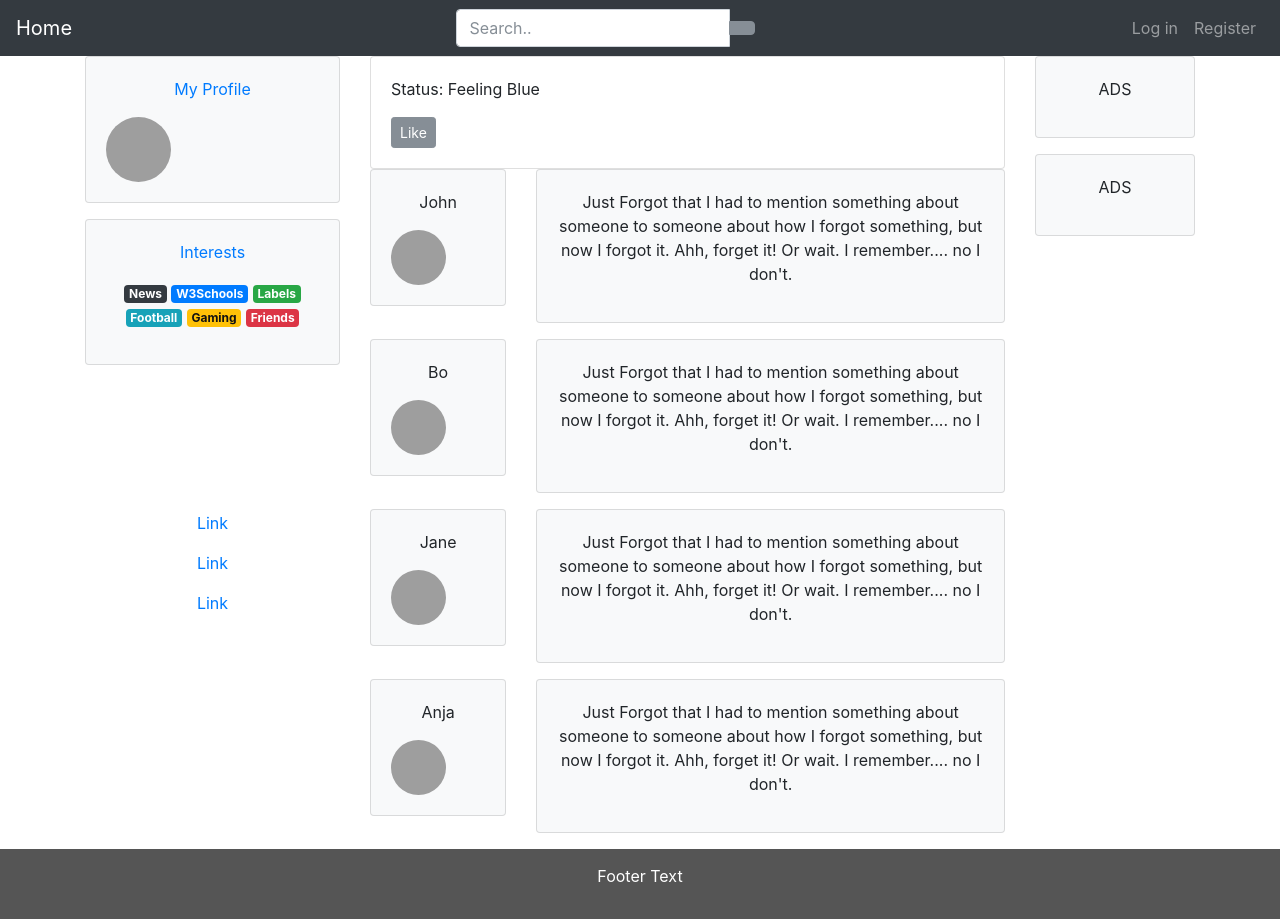
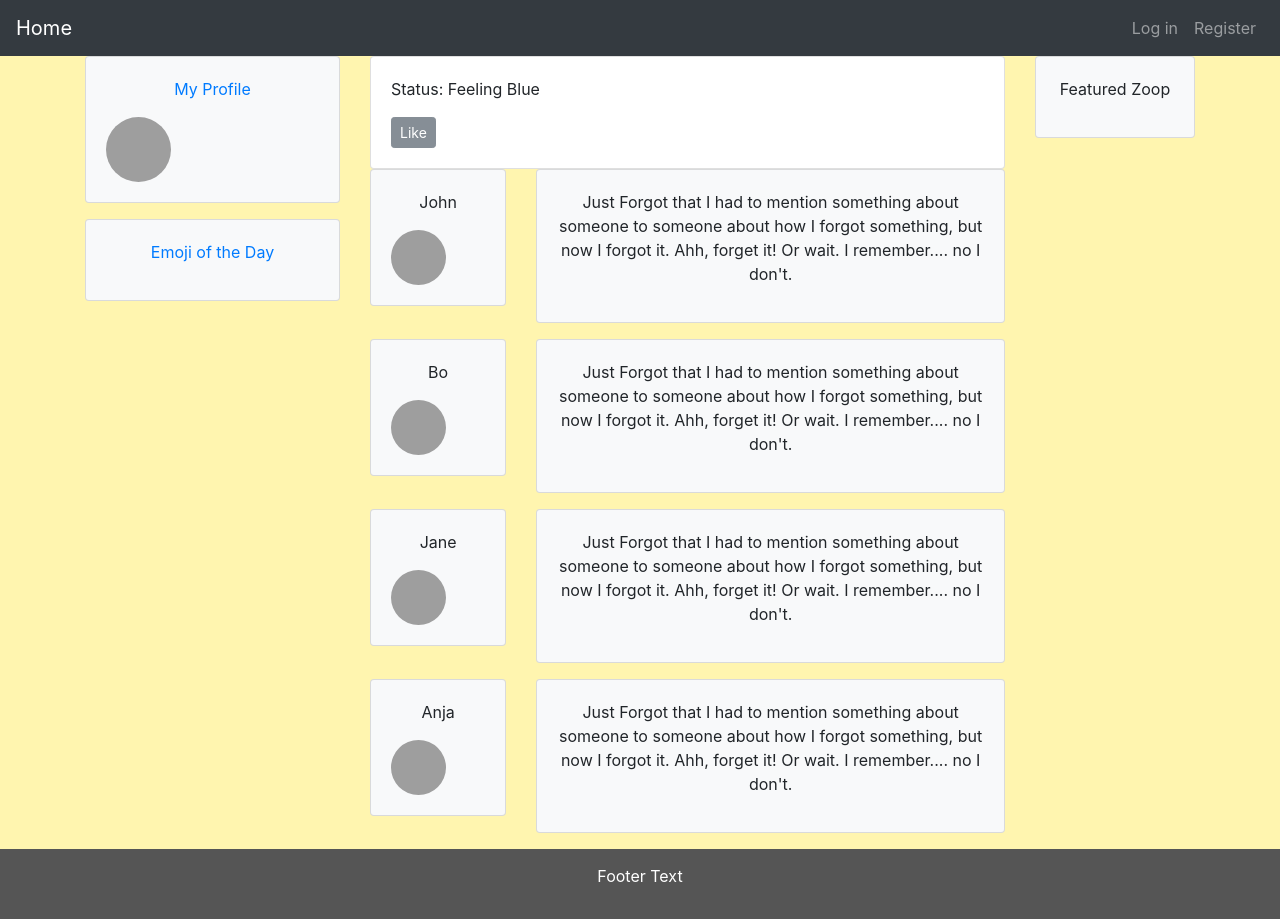
Before and after one commit to ameyarao98/ProjectZoop, a Django app: page / in a window 1280 px wide. Run offline with Django 3.2, Linux system fonts and the light colour scheme; some libraries are stand-ins or nearby versions; grey boxes are pictures that could not be loaded.

Commit message:
Modified index.html

```diff
--- a/zooop/projectzoop/zoop/templates/zoop/index.html
+++ b/zooop/projectzoop/zoop/templates/zoop/index.html
@@ -4,11 +4,15 @@
 
     <head>
         <title>Zoop</title>
-        <meta charset="utf-8">
-        <meta name="viewport" content="width=device-width, initial-scale=1">
-        <link rel="shortcut icon" type="image/x-icon" href="{% static 'zoop/favicon.ico' %}">
+        <meta charset="utf-8"/>
+        <meta name="viewport" content="width=device-width, initial-scale=1"/>
+        <link rel="stylesheet" type="text/css" href="{% static 'zoop/style.css' %}" />
+        <link rel="shortcut icon" type="image/x-icon" href="{% static 'zoop/favicon.ico' %}"/>
         <link rel="stylesheet" href="https://maxcdn.bootstrapcdn.com/bootstrap/4.0.0-beta.2/css/bootstrap.min.css" integrity="sha384-PsH8R72JQ3SOdhVi3uxftmaW6Vc51MKb0q5P2rRUpPvrszuE4W1povHYgTpBfshb" crossorigin="anonymous">
         <style>
+          body{
+            background-color: #fff5af;
+          }
             /* Set black background color, white text and some padding */
             footer {
                 background-color: #555;
@@ -19,21 +23,9 @@
     </head>
 
     <body>
-      {%load static%}
         <nav class="navbar navbar-dark bg-dark navbar-expand-sm">
             <button type="button" class="navbar-toggler" data-toggle="collapse" data-target="#myNavbar">&#x2630;</button> <a class="navbar-brand" href="#">Home</a>
-            <div class="collapse navbar-collapse"
-            id="myNavbar">
-                <form class="form-inline ml-auto" role="search">
-                    <div class="form-group input-group">
-                        <input type="text" class="form-control" placeholder="Search.."> <span class="input-group-btn">
-
-            <button class="btn btn-secondary" type="button">
-
-              <span class="glyphicon glyphicon-search"></span>
-                        </button>
-                        </span>
-                    </div>
+            <div class="collapse navbar-collapse" id="myNavbar">
                 </form>
                 <ul class="nav navbar-nav ml-auto">
                   {% if request.user.is_authenticated %}
@@ -44,7 +36,7 @@
                     <li class="nav-item"><a href="logout" class="nav-link"><span class="glyphicon glyphicon-user"></span> Log out</a>
                     </li>
                   {% else %}
-                    <li class="nav-item"><a href="login" class="nav-link"><span class="glyphicon glyphicon-user"></span> Log in</a>
+                    <li class="nav-item"><a href="login" class="nav-link"><span class="glyphicon glyphicon-user"></span>Log in</a>
                     </li>
                     <li class="nav-item"><a href="register" class="nav-link"><span class="glyphicon glyphicon-user"></span> Register</a>
                     </li>
@@ -61,26 +53,12 @@
                         <img src="bird.jpg" class="rounded-circle" height="65" width="65" alt="Avatar">
                     </div>
                     <div class="card bg-light card-body mb-3">
-                        <p><a href="#">Interests</a>
-                        </p>
-                        <p> <span class="badge badge-dark">News</span>
- <span class="badge badge-primary">W3Schools</span>
-                            <span
-                            class="badge badge-success">Labels</span> <span class="badge badge-info">Football</span>
- <span class="badge badge-warning">Gaming</span>
-                                <span
-                                class="badge badge-danger">Friends</span>
+                        <p><a href="#">Emoji of the Day</a>
                         </p>
                     </div>
                     <div class="alert alert-success fade in"> <a href="#" class="close" data-dismiss="alert" aria-label="close">&#xD7;</a>
                         <p><strong>Ey!</strong>
                         </p>People are looking at your profile. Find out who.</div>
-                    <p><a href="#">Link</a>
-                    </p>
-                    <p><a href="#">Link</a>
-                    </p>
-                    <p><a href="#">Link</a>
-                    </p>
                 </div>
                 <div class="col-md-7">
                     <div class="row">
@@ -160,10 +138,7 @@
                 </div>
                 <div class="col-md-2 well">
                     <div class="card bg-light card-body mb-3">
-                        <p>ADS</p>
-                    </div>
-                    <div class="card bg-light card-body mb-3">
-                        <p>ADS</p>
+                        <p>Featured Zoop</p>
                     </div>
                 </div>
             </div>
```
Also changed, not shown: zooop/projectzoop/zoop/static/zoop/style.css (added).
